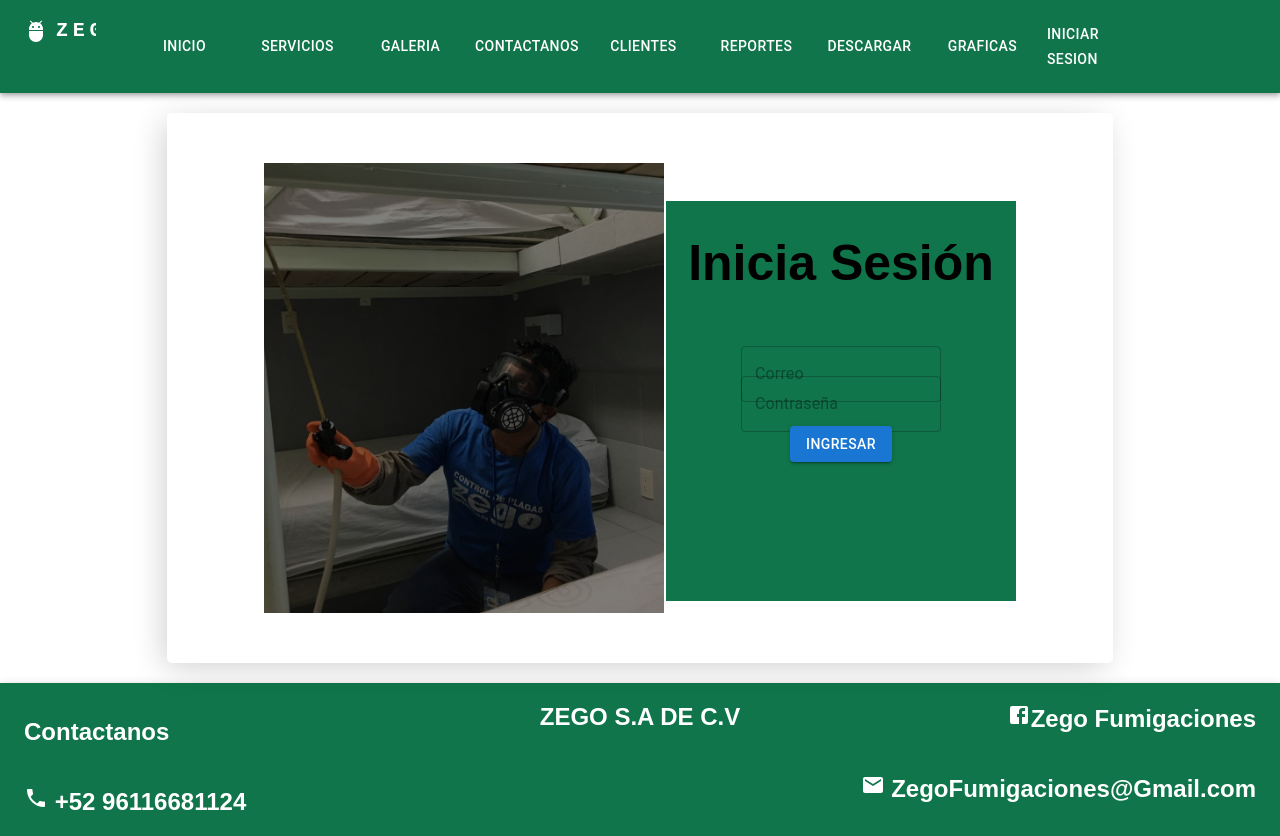
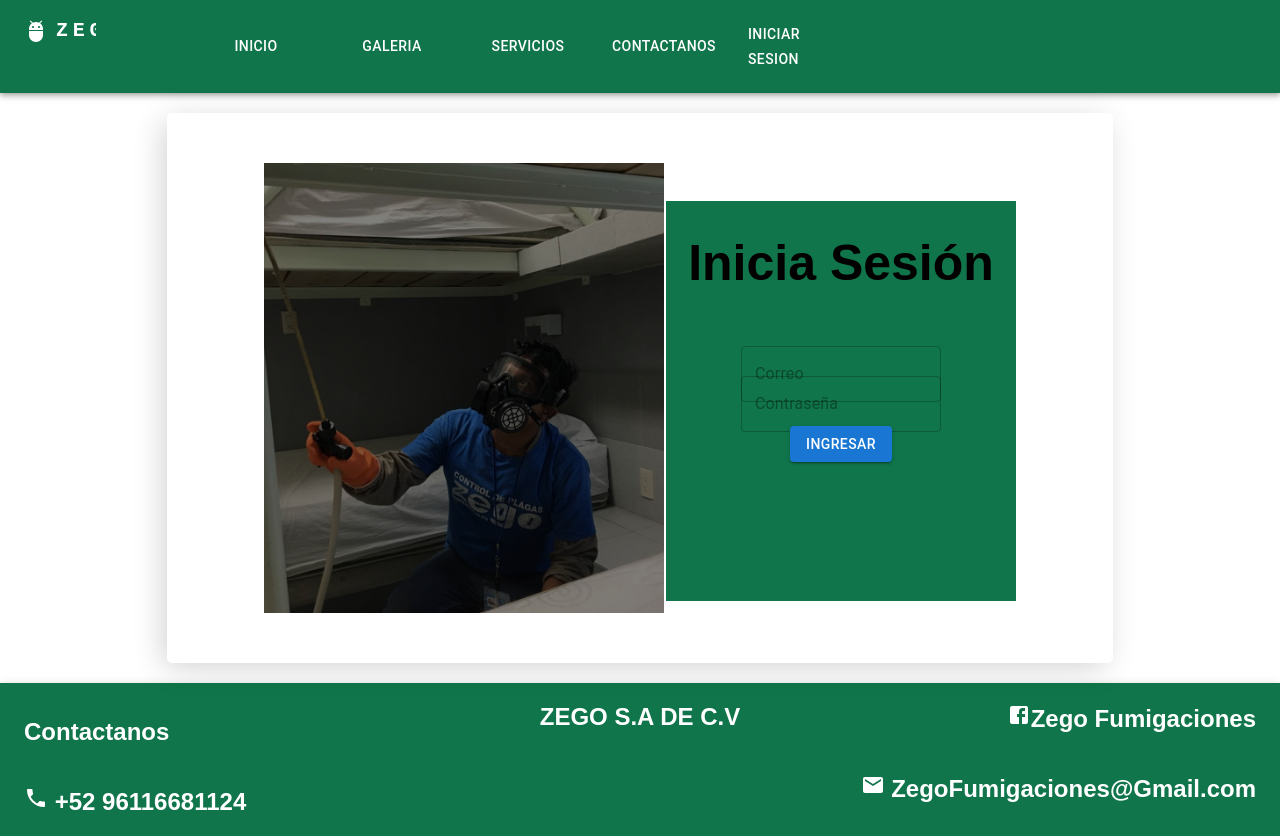
Before and after one commit to BlackRubick/FrontZego, a Next.js app: page /Login in a window 1280 px wide. Built offline with nearby package versions, Linux system fonts and the light colour scheme.

Commit message:
adding security in the nav, to show options according to user permissions

```diff
--- a/src/app/Login/page.jsx
+++ b/src/app/Login/page.jsx
@@ -18,9 +18,13 @@ export default function Login() {
       });
 
       const mensaje = response.data.mensaje;
+      const rol = response.data.rol;
+      const nombre = response.data.nombre; // Obtener el nombre del usuario del response
 
       if (mensaje === "Inicio de sesión exitoso") {
-        router.push("/agregarCliente");
+        localStorage.setItem('userRole', rol);
+        localStorage.setItem('userName', nombre); // Guardar el nombre del usuario en localStorage
+        router.push("/"); // Redirigir al Home después del inicio de sesión
       } else {
         alert("Correo o contraseña incorrectos");
       }
--- a/src/app/Organismos/Nav.jsx
+++ b/src/app/Organismos/Nav.jsx
@@ -3,80 +3,72 @@ import * as React from "react";
 import AppBar from "@mui/material/AppBar";
 import Box from "@mui/material/Box";
 import Toolbar from "@mui/material/Toolbar";
-import IconButton from "@mui/material/IconButton";
 import Typography from "@mui/material/Typography";
-import Menu from "@mui/material/Menu";
-import MenuIcon from "@mui/icons-material/Menu";
+import Grid from "@mui/material/Grid";
 import Container from "@mui/material/Container";
-import Avatar from "@mui/material/Avatar";
-import Button from "@mui/material/Button";
 import Tooltip from "@mui/material/Tooltip";
-import MenuItem from "@mui/material/MenuItem";
 import AdbIcon from "@mui/icons-material/Adb";
+import Button from '@mui/material/Button';
 import Enlaces from "../Atomos/Enlaces";
-import { Grid } from "@mui/material";
+import { useRouter } from 'next/navigation'; // Importa useRouter de Next.js
 
-const pages = [
-  {
-    nombrePage: "Inicio",
-    href: "../",
-  },
-  {
-    nombrePage: "Servicios",
-    href: "../servicios",
-  },
-  {
-    nombrePage: "Galeria",
-    href: "../galeria",
-  },
-  {
-    nombrePage: "Contactanos",
-    href: "../contactanos",
-  },
-  {
-    nombrePage: "Clientes",
-    href: "../clientes",
-  },
-  {
-    nombrePage: "Reportes",
-    href: "../reportes",
-  },
-  {
-    nombrePage: "Descargar",
-    href: "../reportesdescarga",
-  },
-  {
-    nombrePage: "Graficas",
-    href: "../Graficas",
-  },
-  {
-    nombrePage: " Iniciar Sesion",
-    href: "../Login",
-  }
-
-];
+const pages = {
+  admin: [
+    { nombrePage: "Inicio", href: "../" },
+    { nombrePage: "Clientes", href: "../clientes" },
+    { nombrePage: "Reportes", href: "../reportes" },
+    { nombrePage: "Descargar", href: "../reportesdescarga" },
+    { nombrePage: "Graficas", href: "../graficas" },
+  ],
+  supervisor: [
+    { nombrePage: "Inicio", href: "../" },
+    { nombrePage: "Galeria", href: "../galeria" },
+    { nombrePage: "Servicios", href: "../servicios" },
+    { nombrePage: "Contactanos", href: "../contactanos" },
+    { nombrePage: "Reportes", href: "../reportes" },
+    { nombrePage: "Descargar", href: "../reportesdescarga" },
+  ],
+  cliente: [
+    { nombrePage: "Inicio", href: "../" },
+    { nombrePage: "Galeria", href: "../galeria" },
+    { nombrePage: "Servicios", href: "../servicios" },
+    { nombrePage: "Contactanos", href: "../contactanos" },
+  ],
+  default: [
+    { nombrePage: "Inicio", href: "../" },
+    { nombrePage: "Galeria", href: "../galeria" },
+    { nombrePage: "Servicios", href: "../servicios" },
+    { nombrePage: "Contactanos", href: "../contactanos" },
+    { nombrePage: "Iniciar Sesion", href: "../Login" },
+  ]
+};
 
 function Nav() {
-  const [anchorElNav, setAnchorElNav] = React.useState(null);
-  const [anchorElUser, setAnchorElUser] = React.useState(null);
-  const handleNav = async () => {
-    window.location.href = "./agregarCliente";
+  const [userRole, setUserRole] = React.useState(localStorage.getItem('userRole'));
+  const [userName, setUserName] = React.useState(localStorage.getItem('userName')); // Estado para el nombre del usuario
+  const [isAuthenticated, setIsAuthenticated] = React.useState(!!userRole);
+  const router = useRouter();
+
+  React.useEffect(() => {
+    const storedRole = localStorage.getItem('userRole');
+    const storedName = localStorage.getItem('userName');
+    if (storedRole) {
+      setUserRole(storedRole);
+      setUserName(storedName); // Establecer el nombre del usuario
+      setIsAuthenticated(true);
+    }
+  }, []);
+
+  const handleLogout = () => {
+    localStorage.removeItem('userRole');
+    localStorage.removeItem('userName'); // Eliminar el nombre del usuario del localStorage
+    setUserRole(null);
+    setUserName(null); // Limpiar el estado del nombre del usuario
+    setIsAuthenticated(false);
+    router.push('/Login');
   };
 
-  const handleOpenNavMenu = (event) => {
-    setAnchorElNav(event.currentTarget);
-  };
-  const handleOpenUserMenu = (event) => {
-    setAnchorElUser(event.currentTarget);
-  };
-
-  const handleCloseNavMenu = () => {
-    setAnchorElNav(null);
-  };
-
-  const handleCloseUserMenu = () => {
-    setAnchorElUser(null);
-  };
+  const navPages = isAuthenticated ? pages[userRole] || pages.default : pages.default;
 
   return (
     <AppBar position="static" style={{ background: "#10754A" }}>
@@ -114,15 +106,15 @@ function Nav() {
               </div>
             </Grid>
 
-            <Grid item xs={12} lg={10}>
-              <Grid Container spacing={2} className="nav">
-                {pages.map((page) => (
-                  <Enlaces {...page} />
+            <Grid item xs={12} lg={8}>
+              <Grid container spacing={2} className="nav">
+                {navPages.map((page) => (
+                  <Enlaces key={page.nombrePage} {...page} />
                 ))}
               </Grid>
             </Grid>
 
-            <Grid item xs={12} lg={1}>
+            <Grid item xs={12} lg={3}>
               <div
                 style={{
                   display: "flex",
@@ -132,58 +124,20 @@ function Nav() {
                   marginBottom: "15px",
                 }}
               >
+                {isAuthenticated && (
+                  <Typography variant="body1" style={{ marginRight: '10px' }}>
+                    {userName}
+                  </Typography>
+                )}
+                {isAuthenticated && (
+                  <Button color="inherit" onClick={handleLogout}>
+                    Cerrar Sesión
+                  </Button>
+                )}
                 <Box sx={{ flexGrow: 0 }}>
                   <Tooltip title="Open settings">
-
+                    {/* Aquí podrías agregar los botones de configuración del usuario */}
                   </Tooltip>
-                  <Menu
-                    sx={{ mt: "45px" }}
-                    id="menu-appbar"
-                    anchorEl={anchorElUser}
-                    anchorOrigin={{
-                      vertical: "top",
-                      horizontal: "right",
-                    }}
-                    keepMounted
-                    transformOrigin={{
-                      vertical: "top",
-                      horizontal: "right",
-                    }}
-                    open={Boolean(anchorElUser)}
-                    onClose={handleCloseUserMenu}
-                  >
-                    <MenuItem
-                      // key={setting}
-                      onClick={handleCloseUserMenu}
-                    >
-                      <div
-                        style={{
-                          display: "flex",
-                          flexDirection: "column",
-                          alignItems:"flex-start"
-                        }}
-                      >
-                        <Button
-                          variant="body2"
-                          style={{
-                            color: "red",
-                          }}
-                          onClick={handleNav}
-                        >
-                          Cerrar Sesion
-                        </Button>
-                        <Button variant="body2" onClick={handleNav}>
-                          Agregar Empleado
-                        </Button>
-                        <Button variant="body2" onClick={handleNav}>
-                          Eliminar Empleado
-                        </Button>
-                        <Button variant="body2" onClick={handleNav}>
-                          Editar Empleado
-                        </Button>
-                      </div>
-                    </MenuItem>
-                  </Menu>
                 </Box>
               </div>
             </Grid>
@@ -193,4 +147,5 @@ function Nav() {
     </AppBar>
   );
 }
+
 export default Nav;
```
